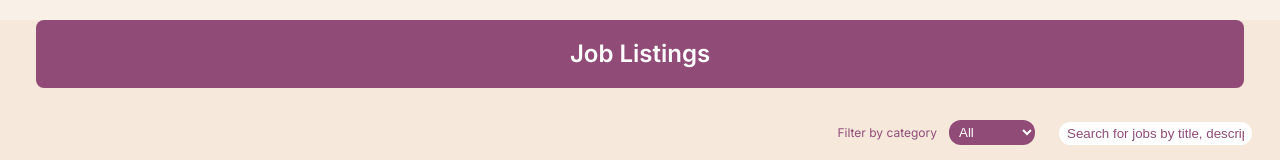
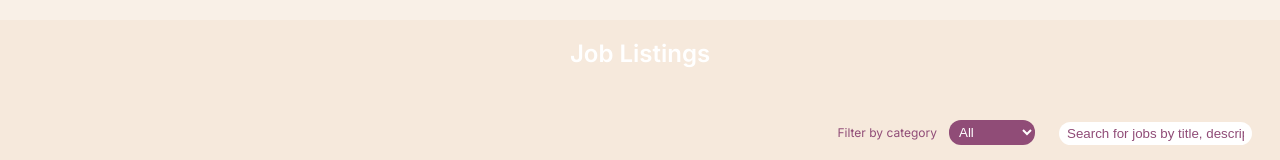
Before and after one commit to suuuuunshine/vue-job-listings, a Vue app: page /jobs in a window 1280 px wide. Shown: the top 160 px of the page. Built offline with nearby package versions, Linux system fonts and the light colour scheme.

Commit message:
Add application modal to app.vue

```diff
--- a/src/App.vue
+++ b/src/App.vue
@@ -1,12 +1,16 @@
 <template>
   <header class="header">
-    <router-link to="/jobs" class="job-header-title white--text">Job Listings</router-link>
+    <router-link to="/jobs" class="job-header-title white--text"
+      >Job Listings</router-link
+    >
   </header>
-    <router-view/>
+  <router-view />
+  <JobApplicationModal />
 </template>
 
 <script setup lang="ts">
-import { RouterLink } from 'vue-router';
+import { RouterLink } from "vue-router";
+import JobApplicationModal from "../src/components/JobApplicationModal.vue";
 </script>
 
 <style lang="scss" scoped>
@@ -17,8 +21,8 @@ import { RouterLink } from 'vue-router';
   margin-top: 20px;
 }
 
-.header{
-  background-color: var(--magenta-haze);
+.header {
+  background-color: var(--dark-blue);
   color: white;
   padding: 16px;
   text-align: center;
```
